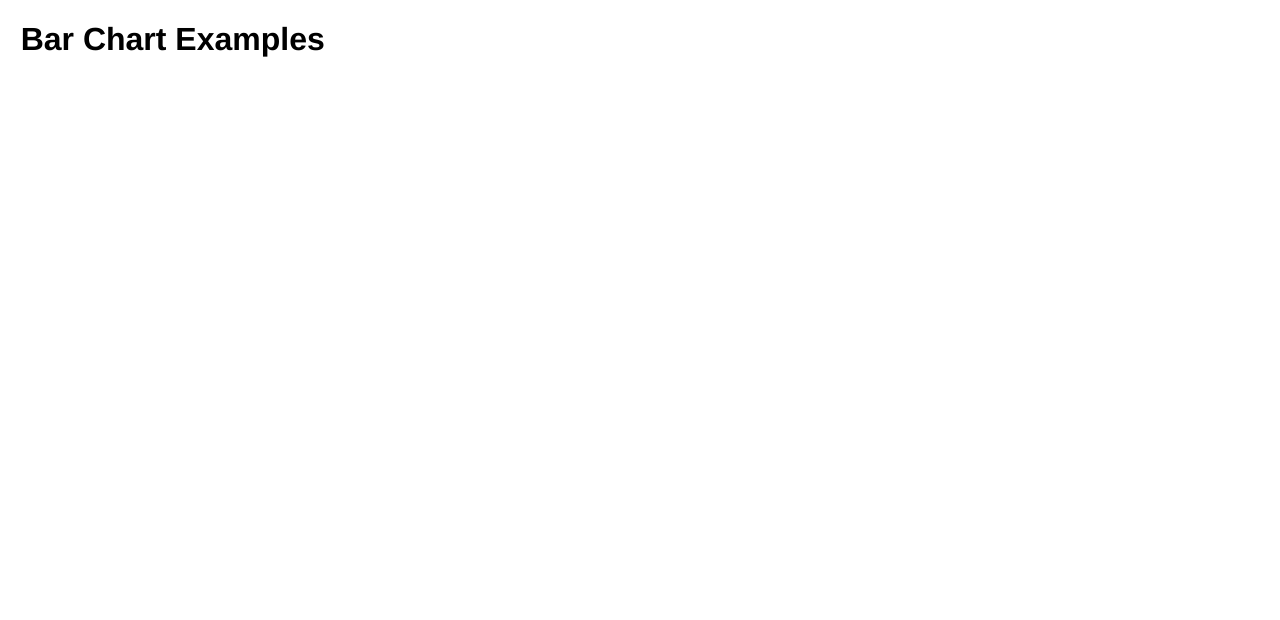
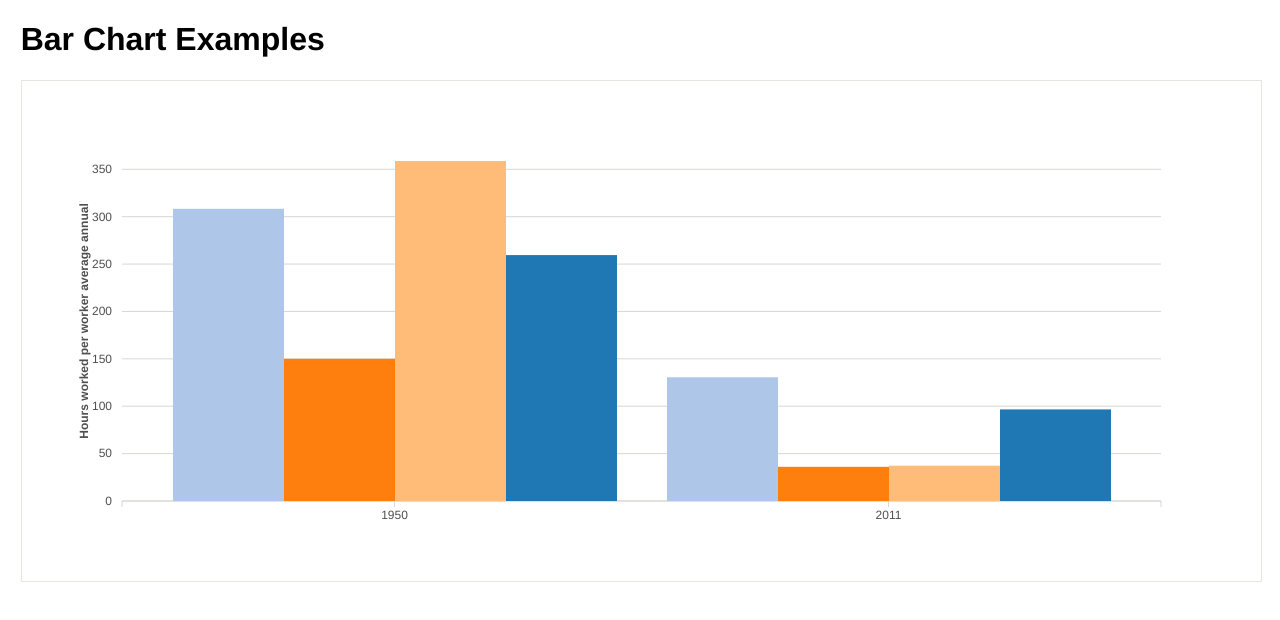
Before and after one commit to mobomo/d3-fakebook, a website: page examples/bar.html in a window 1280 px wide. Drawn offline with nearby package versions, Linux system fonts and the light colour scheme.

Commit message:
Update build.

```diff
--- a/examples/bar.html
+++ b/examples/bar.html
@@ -2,7 +2,7 @@
 <html lang="en">
 <head>
   <meta charset="UTF-8">
-  <title>Line Chart Demonstrations</title>
+  <title>Bar Chart Demonstrations</title>
   <link rel="stylesheet" href="./d3-fakebook.css">
   <style>
     /* Page-specific styles */
@@ -50,29 +50,11 @@
   <script src="../bower_components/underscore/underscore.js"></script>
   <script src="../dist/d3-fakebook.js"></script>
   <script>
-    var multiBar = new D3Fakebook.BarChartBuilder('#multiBar', {
+    var multiBar = new D3Fakebook.BarChart('#multiBar', {
       data : [{"date":1950,"Argentina":308.29976619843194,"Australia":150.00564340528945,"Austria":358.7474395689033,"World":259.463896776797,"values":[{"name":"World","value":259.463896776797,"date":1950},{"name":"Argentina","value":308.29976619843194,"date":1950},{"name":"Australia","value":150.00564340528945,"date":1950},{"name":"Austria","value":358.7474395689033,"date":1950}]},{"date":2011,"Argentina":130.54065990171677,"Australia":36.07402936147343,"Austria":37.230623495289784,"World":96.63891279601752,"values":[{"name":"World","value":96.63891279601752,"date":2011},{"name":"Argentina","value":130.54065990171677,"date":2011},{"name":"Australia","value":36.07402936147343,"date":2011},{"name":"Austria","value":37.230623495289784,"date":2011}]}],
       yLabel : 'Hours worked per worker average annual'
     });
     multiBar.render();
-    //var chart0 = new D3Fakebook.LineChart('#simpleLine', {
-    //  data : [[1,4], [4,3], [8,5], [9,7], [2,8], [1,7], [8,2], [5,2], [5,3], [9,0]]
-    //});
-    //chart0.render();
-
-    // From the D3 Basic Line Chart example: http://bl.ocks.org/mbostock/3883245
-    //d3.tsv('./data/aapl_stock.tsv', function(error, data) {
-    //  if (error) {
-    //    console.error(error);
-    //  } else {
-    //    var chart1 = new D3Fakebook.TimeScaleLineChart('#singleLine', {
-    //      data : data,
-    //      valueName : 'close',
-    //      showPoints : false
-    //    });
-    //    chart1.render();
-    //  }
-    //});
   </script>
 </body>
 </html>
```
Also changed, not shown: dist/d3-fakebook.js, dist/d3-fakebook.min.js.
